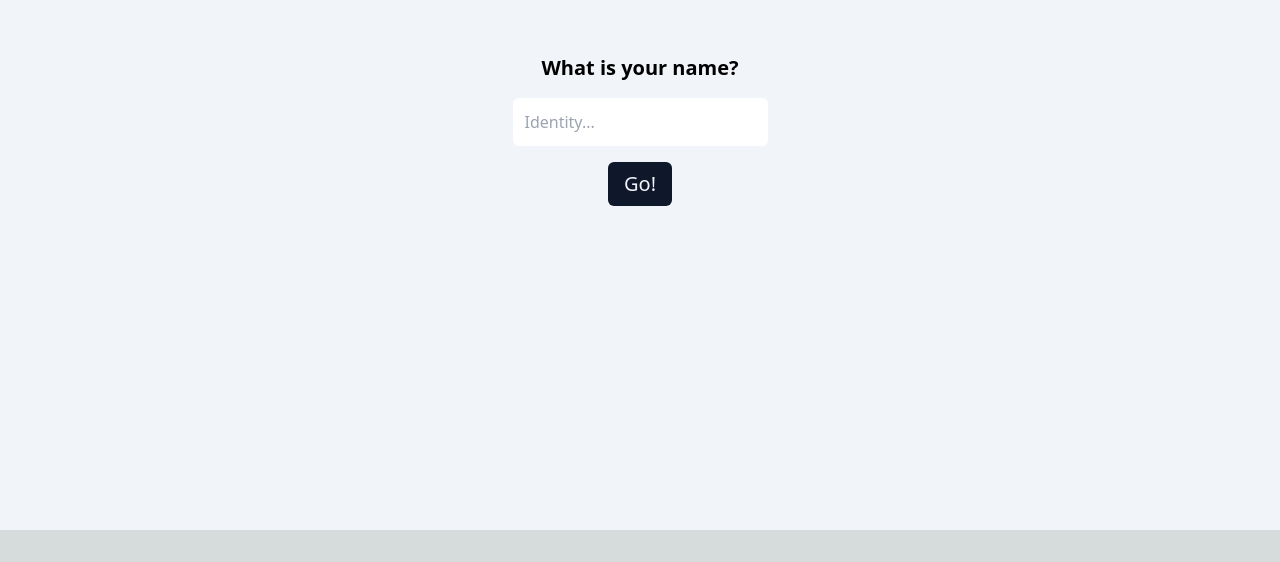
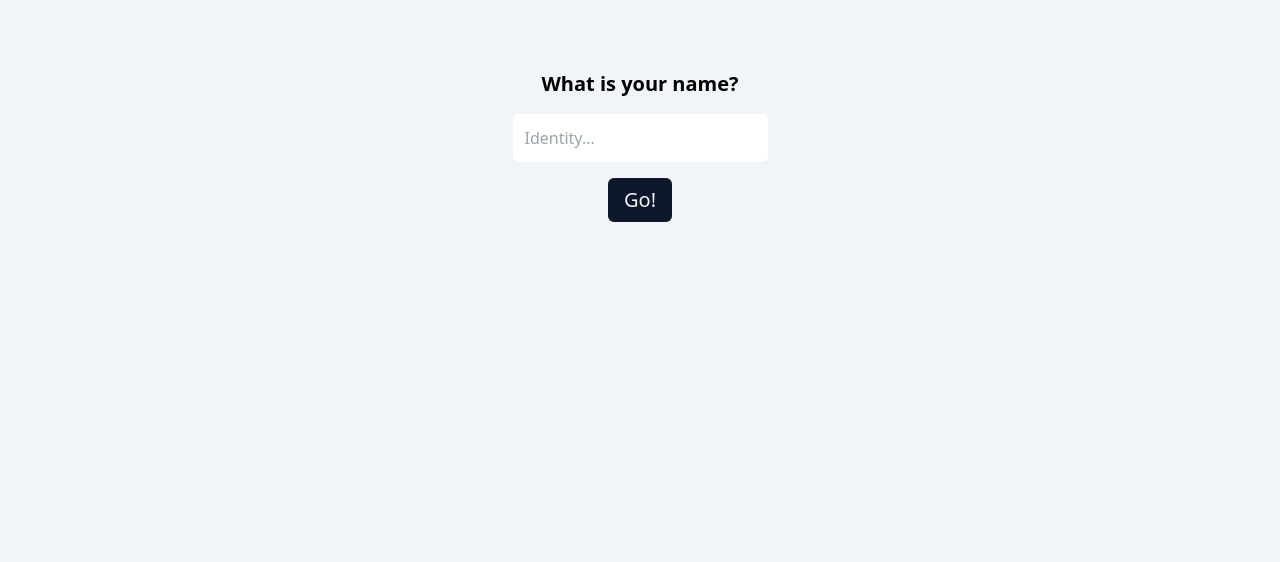
Before and after one commit to yogameleniawan/livechat-nextjs-socket, a Next.js app: page / in a window 1280 px wide. Shown: the part 302-864 px from the top of the page. Before the commit the page ends 832 px from the top, so only its background shows below. Built offline with nearby package versions, Linux system fonts and the light colour scheme; no server answers.

Commit message:
update darkmode

```diff
--- a/pages/components/ChatRoom.tsx
+++ b/pages/components/ChatRoom.tsx
@@ -34,8 +34,8 @@ const ChatRoom = ({ username, messages, message, setMessage, handleKeypress, sen
     }
 
     return (
-        <div className="flex flex-col sm:flex-row md:flex-row m-4">
-            <div className="flex flex-nowrap overflow-y-scroll sm:flex-col bg-white sm:ml-11 sm:mr-7 sm:my-11 w-full md:w-3/5 lg:w-3/5 sm:h-screen rounded-3xl sm:p-10 p-2">
+        <div className="flex flex-col sm:flex-row md:flex-row">
+            <div className="flex flex-nowrap overflow-auto sm:flex-col bg-white dark:bg-slate-500 sm:ml-11 sm:mr-7 sm:my-11 w-full md:w-3/5 lg:w-3/5 sm:h-screen rounded-3xl sm:p-10 p-2">
                 <Participants />
                 <Participants />
                 <Participants />
@@ -47,15 +47,15 @@ const ChatRoom = ({ username, messages, message, setMessage, handleKeypress, sen
                 <Participants />
                 <Participants />
             </div>
-            <div className="flex flex-col bg-white mr-11 my-11 h-screen w-full sm:w-screen rounded-3xl p-10">
-                <div className="sm:hidden flex flex-row text-black rounded-xl shadow-lg items-center justify-between px-4">
+            <div className="flex flex-col bg-white dark:bg-slate-500 mr-11 my-11 h-screen w-full sm:w-screen rounded-3xl p-10">
+                <div className="flex flex-row bg-white dark:bg-slate-800 text-black dark:text-white rounded-xl shadow-lg items-center justify-between px-4">
                     <div className="photo px-1 py-2">
                         <Image className="rounded-full w-10 max-w-fit sm:max-w-dekstop md:w-14 lg:w-14 xl:w-14" src="https://picsum.photos/300/300" alt="Image Photo" width="300" height="300" />
                     </div>
                     <span className="font-bold overflow-hidden whitespace-nowrap text-ellipsis">Nama Partisipantssssssssssssssssssssssssssssss</span>
                     <div className="online-indicator-mobile"></div>
                 </div>
-                <div  ref={chatbox} className="chat-box h-full overflow-y-scroll no-scrollbar">
+                <div  ref={chatbox} className="chat-box h-full overflow-auto no-scrollbar">
                     {messages.map((msg, i) => {
                         return (
                             <div className="flex flex-col" key={i}>
--- a/pages/index.tsx
+++ b/pages/index.tsx
@@ -55,7 +55,7 @@ export default function Home() {
   };
 
   return (
-    <div className="dark-mode-main">
+    <div className="dark-mode-main p-4">
       <DarkMode />
       {!chosenUsername ? (
         <LobyRoom username={username} setUsername={setUsername} setChosenUsername={setChosenUsername} />
--- a/styles/globals.css
+++ b/styles/globals.css
@@ -122,6 +122,30 @@ a {
   }
 }
 
+/* width */
+::-webkit-scrollbar {
+  width: 5px;
+  height: 5px;
+  border-radius: 60px;
+}
+
+/* Track */
+::-webkit-scrollbar-track {
+  background: #f1f1f1;
+  border-radius: 60px;
+}
+
+/* Handle */
+::-webkit-scrollbar-thumb {
+  background: #9CA3AF;
+  border-radius: 60px;
+}
+
+/* Handle on hover */
+::-webkit-scrollbar-thumb:hover {
+  background: #5f646b;
+}
+
 .dark-mode-main {
   @apply bg-slate-100 dark:bg-slate-800 text-black dark:text-white
 }
```
